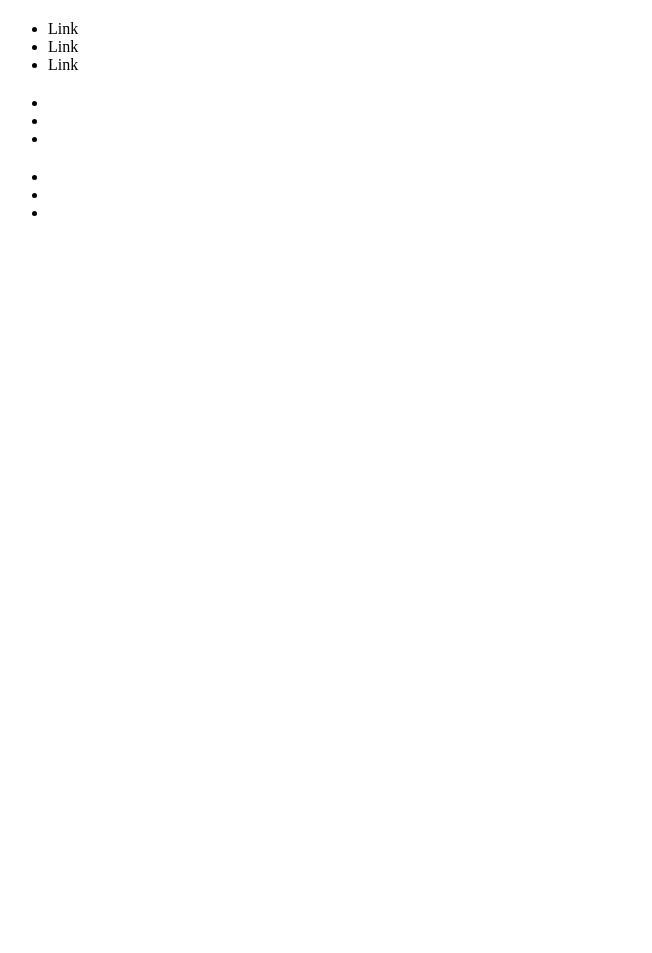
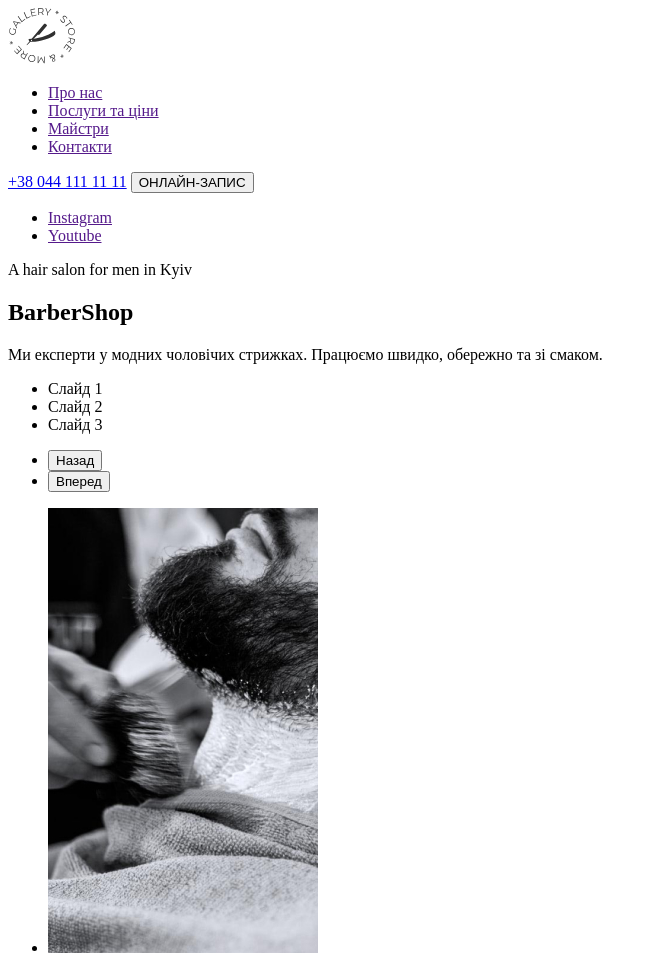
Before and after one commit to resinner/Barbershop, a plain HTML site: page index.html in a window 1280 px wide. Shown: the top 953 px of the page, without its empty margins (0-652 px from the left). Before the commit the page ends 800 px from the top, so only its background shows below. Drawn offline with Linux system fonts and the light colour scheme.

Commit message:
Add section

```diff
--- a/index.html
+++ b/index.html
@@ -1,5 +1,5 @@
 <!DOCTYPE html>
-<html lang="en">
+<html lang="ua">
 
 <head>
     <meta charset="UTF-8">
@@ -9,40 +9,117 @@
 </head>
 
 <body>
-    <!-- Секція хедер -->
+
     <header>
-        <nav></nav>
+        <a href="">
+            <img src="./images/header/logo.svg" alt="Логотип Barbershop" width="68" height="56" />
+        </a>
+        <nav>
+            <ul>
+                <li>
+                    <a href="">Про нас</a>
+                </li>
+                <li>
+                    <a href="">Послуги та ціни</a>
+                </li>
+                <li>
+                    <a href="">Майстри</a>
+                </li>
+                <li>
+                    <a href="">Контакти</a>
+                </li>
+            </ul>
+            <div>
+                <a href="tel:+380441111111">+38 044 111 11 11</a>
+                <button type="button">ОНЛАЙН-ЗАПИС</button>
+            </div>
+        </nav>
     </header>
+    <!-- Унікальний контент -->
+    <main>
+        <!-- Секція Герой -->
+        <section>
+            <ul>
+                <li>
+                    <a href="">Instagram</a>
+                </li>
+                <li>
+                    <a href="">Youtube</a>
+                </li>
 
-    <main>
-        <!-- Секція герой -->
-        <section>
-            <h2></h2>
+            </ul>
+
+            <p lang="en">A hair salon for men in Kyiv</p>
+            <h1>BarberShop</h1>
+            <p>Ми експерти у модних чоловічих стрижках. Працюємо швидко, обережно та зі смаком.</p>
+
             <ul>
-                <li>Link</li>
-                <li>Link</li>
-                <li>Link</li>
+                <li>Слайд 1</li>
+                <li>Слайд 2</li>
+                <li>Слайд 3</li>
+            </ul>
+
+            <ul>
+                <li>
+                    <button type="button">Назад</button>
+                </li>
+                <li>
+                    <button type="button">Вперед</button>
+                </li>
             </ul>
         </section>
-        <!-- Секція переваги -->
+        <!-- Секція про нас -->
         <section>
-            <h2></h2>
             <ul>
-                <li></li>
-                <li></li>
-                <li></li>
+                <li>
+                    <img src="./images/about/img-1.jpg" alt="Бриття бороди" width="270" height="445" />
+                </li>
+                <li>
+                    <img src="./images/about/img-2.jpg" alt="Бриття небезпечною бритвою" width="270" height="445" />
+                </li>
             </ul>
+
+            <div>
+                <p>ПРО НАС</p>
+                <h2>Кращий Барбершоп твого міста</h2>
+                <p>Якщо ти хочеш додати у свій образ більше впевненості, тобі точно до нас.</p>
+                <p>Ми команда, яка ніколи не зупиняється на досягнутому
+                    і прагне змін. І коли ти потрапиш до рук нашого майстра,
+                    то вже ніколи не зможеш бути тим самим. Ми команда, яка завжди з клієнтами "на одній хвилі". Тому ми
+                    завжди готові
+                    вдосконалити кожного, хто до нас приходить!</p>
+                <button type="button">онлайн-запис</button>
+            </div>
+
         </section>
-        <!-- Секція приклади робіт -->
+        <!-- Послуги та ціни -->
         <section>
-            <h2></h2>
+            <p>Проведи час у компанії кращих майстрів</p>
+            <h2>Послуги та ціни</h2>
             <ul>
-                <li></li>
-                <li></li>
-                <li></li>
+                <li>
+                    <ul>
+                        <li>Чоловіча стрижка від 300грн.</li>
+                        <li>Стрижка бороди від 200грн.</li>
+                        <li>Стрижка вусів від 200грн.</li>
+                        <li>Бриття небезпечною бритвою від 200грн.</li>
+                    </ul>
+                </li>
+                <li>
+                    <ul>
+                        <li>Стрижка у стажера від 50грн.</li>
+                        <li>Стрижка під насадку від 200грн.</li>
+                        <li>Дитяча стрижка (до 12 років) від 300грн.</li>
+                        <li>Камуфлювання сивини выд 200грн.</li>
+                    </ul>
+                </li>
             </ul>
+            <button type="button">онлайн-запис</button>
         </section>
+        <!-- Переваги -->
+        <section>
 
+        </section>
     </main>
 
     <!-- Секція футер -->
```
Also changed, not shown: images/about/img-1.jpg (added), images/about/img-2.jpg (added), images/header/logo.svg (added).
